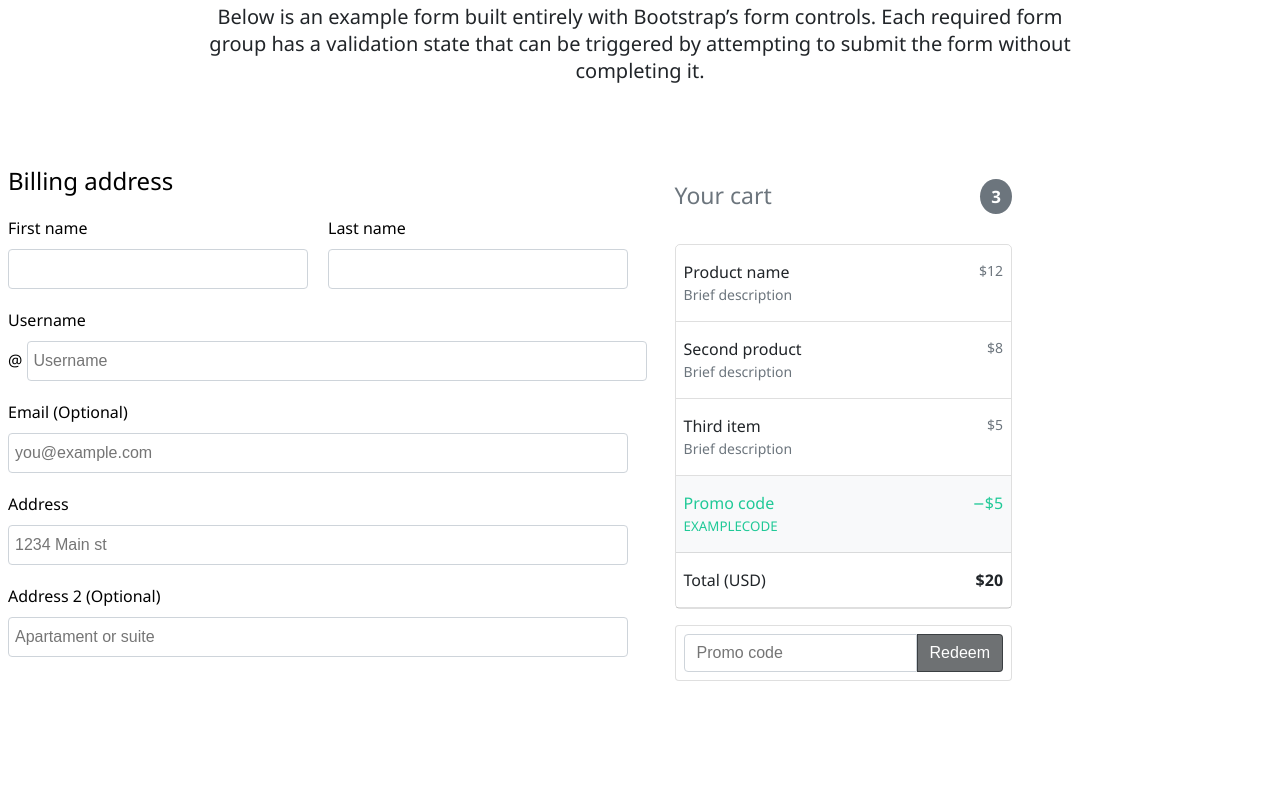
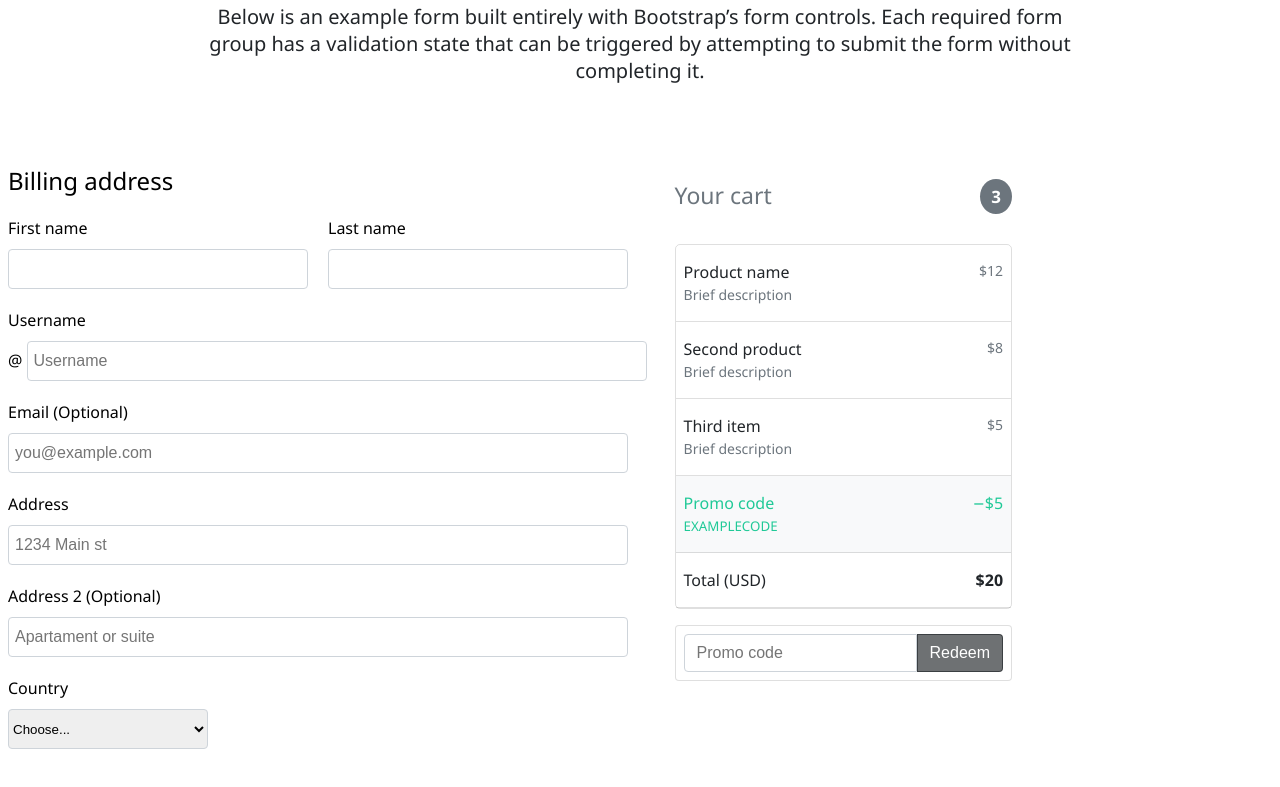
Before and after one commit to Erjankydyrov/Checkout-example, a plain HTML site: page index.html in a window 1280 px wide. Shown: the part 229-1016 px from the top of the page. Before the commit the page ends 918 px from the top, so only its background shows below. Drawn offline with Linux system fonts and the light colour scheme.

Commit message:
added Country

```diff
--- a/index.html
+++ b/index.html
@@ -102,7 +102,17 @@
                                 <input class="Form-Input US" placeholder="Apartament or suite" type="text" name="AD2">
                             </div>
 
+                            <div class="Form-Select-Container">
+                                <div class="custom-select">
+                                    <div class="Form-Input-Name USname"> <label for="CO">Country</label></div>
+                                    <select name="CO" class="S_1">
+                                        <option value="0">Choose...</option>
+                                        <option value="1">USA</option>
+                                    </select>
+                                </div>
 
+
+                            </div>
                         </div>
                     </form>
                     </div>
```
